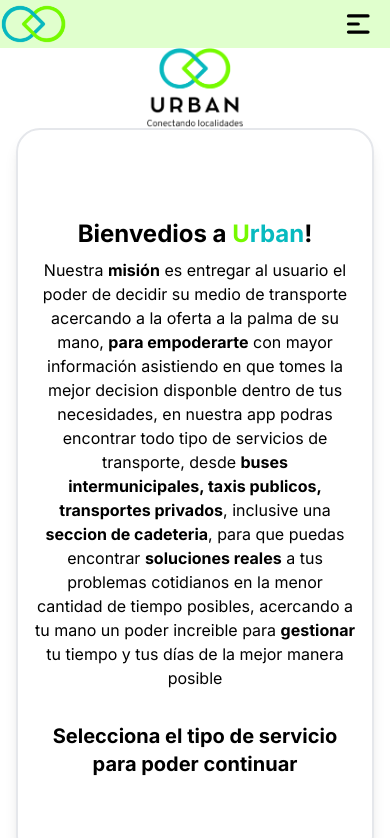
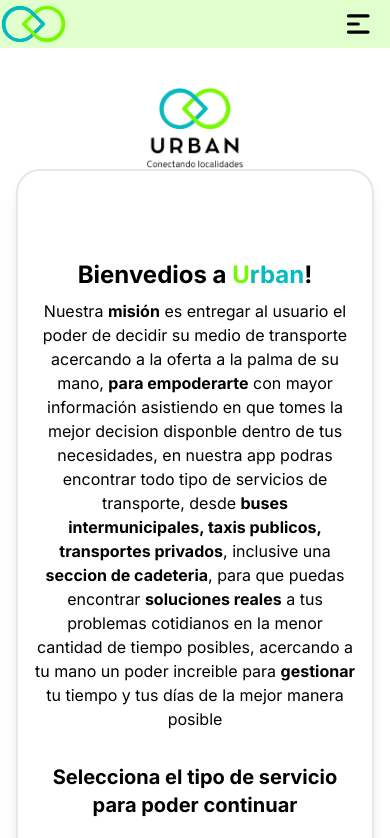
Before and after one commit to pablosecuen/Urban, a Next.js app in the folder client/: page /home in a window 390 px wide. Shown: the top 838 px of the page. Built offline with nearby package versions, Linux system fonts and the light colour scheme.

Commit message:
estilos mobile

```diff
--- a/client/app/home/layout.tsx
+++ b/client/app/home/layout.tsx
@@ -13,7 +13,7 @@
         <NavBar />
       </header>
 
-      <div className="flex-col container flex lg:flex-row justify-center mx-auto items-center h-screen lg:pb-20">
+      <div className="flex-col container flex lg:flex-row justify-center mx-auto items-center h-full py-10 lg:pb-20">
         <div className="lg:w-1/2 w-full flex flex-col justify-center gap-4 items-center">
           <Image src={logo as StaticImageData} alt="logo" className="lg:w-96 w-24 " />
           <Menu />
```
